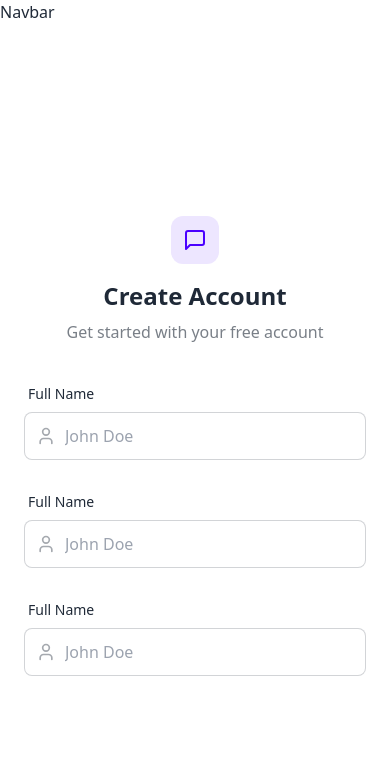
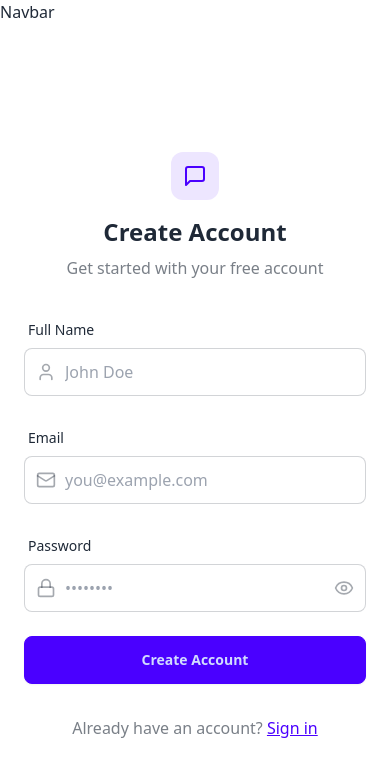
Before and after one commit to ZPolikarpov/chat-app, a React (Vite) app in the folder frontend/: page /signup in a window 390 px wide. Shown: the top 776 px of the page. Built offline with nearby package versions, Linux system fonts and the light colour scheme; no server answers.

Commit message:
Signup Page Form, Validation, Backend requests

```diff
--- a/frontend/eslint.config.js
+++ b/frontend/eslint.config.js
@@ -33,6 +33,7 @@
         'warn',
         { allowConstantExport: true },
       ],
+      "react/prop-types": 'off',
     },
   },
 ]
--- a/frontend/src/App.jsx
+++ b/frontend/src/App.jsx
@@ -9,6 +9,7 @@
 import { axiosInstance } from './lib/axios'
 import { useAuthStore } from './store/useAuthsStore'
 import { Loader } from 'lucide-react'
+import { Toaster } from 'react-hot-toast'
 
 const App = () => {
   const {authUser, checkAuth, isCheckingAuth} = useAuthStore()
@@ -37,6 +38,9 @@
         <Route path='/profile' element={authUser ? <ProfilePage/> : <Navigate to='/login'/>} />
 
       </Routes>
+
+      {/* Message Toast Component */}
+      <Toaster />
     </div>
   )
 }
--- /dev/null
+++ b/frontend/src/components/AuthImagePattern.jsx
@@ -0,0 +1,22 @@
+const AuthImagePattern = ({ title, subtitle }) => {
+  return (
+    <div className="hidden lg:flex items-center justify-center bg-base-200 p-12">
+      <div className="max-w-md text-center">
+        <div className="grid grid-cols-3 gap-3 mb-8">
+          {[...Array(9)].map((_, i) => (
+            <div
+              key={i}
+              className={`aspect-square rounded-2xl bg-primary/10 ${
+                i % 2 === 0 ? "animate-pulse" : ""
+              }`}
+            />
+          ))}
+        </div>
+        <h2 className="text-2xl font-bold mb-4">{title}</h2>
+        <p className="text-base-content/60">{subtitle}</p>
+      </div>
+    </div>
+  );
+};
+
+export default AuthImagePattern;
--- a/frontend/src/pages/SignUpPage.jsx
+++ b/frontend/src/pages/SignUpPage.jsx
@@ -1,21 +1,33 @@
-import { MessageSquare, User } from 'lucide-react';
+import { Eye, EyeOff, Loader2, Lock, Mail, MessageSquare, User } from 'lucide-react';
 import { useState } from 'react'
 import { useAuthStore } from '../store/useAuthsStore';
+import { Link } from 'react-router-dom';
+import AuthImagePattern from '../components/AuthImagePattern.jsx';
+import toast from "react-hot-toast";
 
 const SignUpPage = () => {
   const [showPassword, setShowPassword] = useState(false);
   const [formData, setFormData] = useState({
-    username: "",
+    fullName : "",
     email: "",
     password: ""
   });
   const { signup, isSigningUp } = useAuthStore();
 
-  const validateForm = () => {}
+  const validateForm = () => {
+    if (!formData.fullName.trim()) return toast.error("Full name is required");
+    if (!formData.email.trim()) return toast.error("Email is required");
+    if (!/\S+@\S+\.\S+/.test(formData.email)) return toast.error("Invalid email format");
+    if (!formData.password) return toast.error("Password is required");
+    if (formData.password.length < 6) return toast.error("Password must be at least 6 characters long");
+    return true;
+  };
   const handleSubmit = async (e) => {
     e.preventDefault();
-    if (validateForm()) {
-      await signup(formData);
+    const success = validateForm();
+
+    if (success === true) {
+      signup(formData);
     }
   };
   return (
@@ -57,41 +69,77 @@
             </div>
             <div className="form-control">
               <label className="label">
-                <span className="label-text font-medium">Full Name</span>
+                <span className="label-text font-medium">Email</span>
               </label>
               <div className="relative">
                 <div className="absolute inset-y-0 left-0 pl-3 flex items-center pointer-events-none">
-                  <User className="size-5 text-base-content/40" />
+                  <Mail className="size-5 text-base-content/40" />
                 </div>
                 <input
-                  type="text"
+                  type="email"
                   className={`input input-bordered w-full pl-10`}
-                  placeholder="John Doe"
-                  value={formData.fullName}
-                  onChange={(e) => setFormData({ ...formData, fullName: e.target.value })}
+                  placeholder="you@example.com"
+                  value={formData.email}
+                  onChange={(e) => setFormData({ ...formData, email: e.target.value })}
                 />
               </div>
             </div>
             <div className="form-control">
               <label className="label">
-                <span className="label-text font-medium">Full Name</span>
+                <span className="label-text font-medium">Password</span>
               </label>
               <div className="relative">
                 <div className="absolute inset-y-0 left-0 pl-3 flex items-center pointer-events-none">
-                  <User className="size-5 text-base-content/40" />
+                  <Lock className="size-5 text-base-content/40" />
                 </div>
                 <input
-                  type="text"
+                  type={showPassword ? "text" : "password"}
                   className={`input input-bordered w-full pl-10`}
-                  placeholder="John Doe"
-                  value={formData.fullName}
-                  onChange={(e) => setFormData({ ...formData, fullName: e.target.value })}
+                  placeholder="••••••••"
+                  value={formData.password}
+                  onChange={(e) => setFormData({ ...formData, password: e.target.value })}
                 />
+                <button
+                  type="button"
+                  className="absolute inset-y-0 right-0 pr-3 flex items-center"
+                  onClick={() => setShowPassword(!showPassword)}
+                >
+                  {showPassword ? (
+                    <EyeOff className="size-5 text-base-content/40" />
+                  ) : (
+                    <Eye className="size-5 text-base-content/40" />
+                  )}
+                </button>
               </div>
+
             </div>
+            <button type="submit" className="btn btn-primary w-full" disabled={isSigningUp}>
+              {isSigningUp ? (
+                <>
+                  <Loader2 className="size-5 animate-spin" />
+                  Loading...
+                </>
+              ) : (
+                "Create Account"
+              )}
+            </button>
           </form>
+          <div className="text-center">
+            <p className="text-base-content/60">
+              Already have an account?{" "}
+              <Link to="/login" className="link link-primary">
+                Sign in
+              </Link>
+            </p>
+          </div>
         </div>
       </div>
+      {/* Right */}
+
+      <AuthImagePattern
+        title="Join our community"
+        subtitle="Connect with friends, share moments, and stay in touch with your loved ones."
+      />
     </div>
   )
 }
--- a/frontend/src/store/useAuthsStore.js
+++ b/frontend/src/store/useAuthsStore.js
@@ -1,3 +1,4 @@
+import toast from "react-hot-toast"
 import { axiosInstance } from "../lib/axios"
 import {create} from "zustand"
 
@@ -22,12 +23,14 @@
   },
 
   signup: async (data) => {
+    set({isSigningUp: true})
     try {
-      set({isSigningUp: true})
       const res = await axiosInstance.post("/auth/signup", data)
+      toast.success("Account created successfully")
       set({authUser: res.data})
     } catch (error) {
-      console.log("Error in signup:",error)
+      toast.error(error.response.data.message)
+      console.error("Error in signup:",error)
     } finally {
       set({isSigningUp: false})
     }
```
